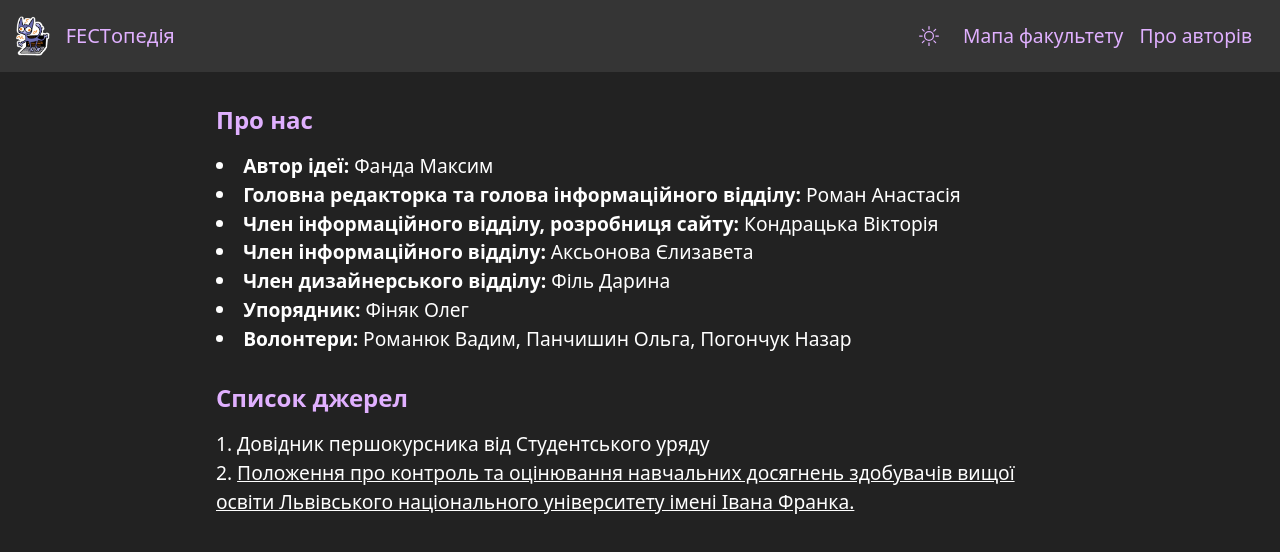
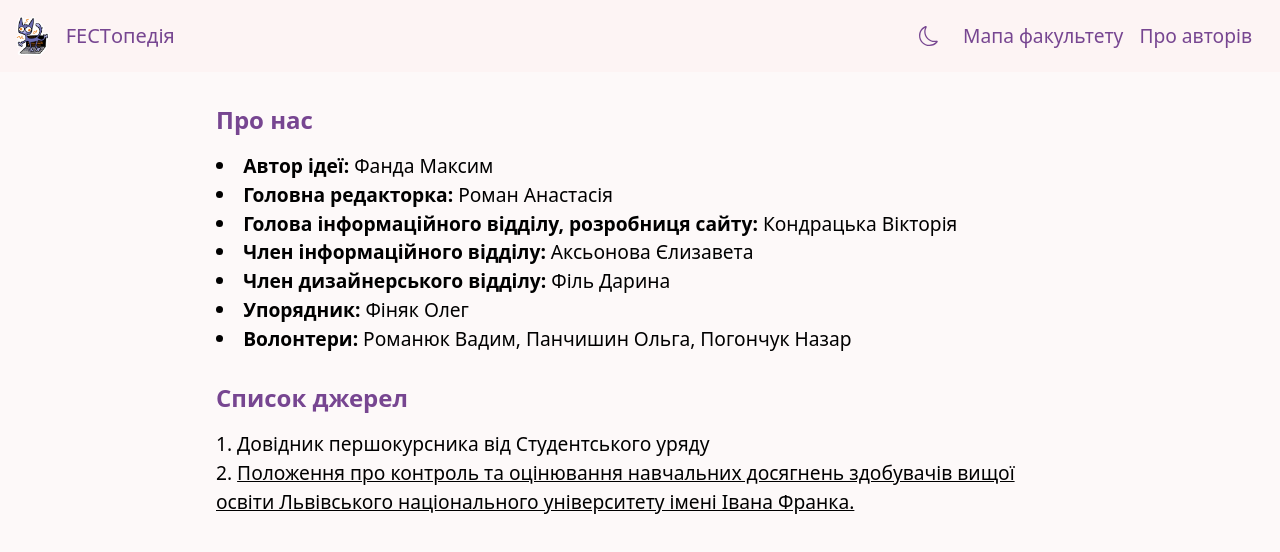
Before and after one commit to gearbeagel/FECTopedia, a React (Vite) app: page /about in a window 1280 px wide. Shown: the top 552 px of the page. Built offline with nearby package versions, Linux system fonts and the light colour scheme.

Commit message:
changed the fectopedia contents a bit

```diff
--- a/src/components/About.jsx
+++ b/src/components/About.jsx
@@ -3,8 +3,8 @@ import React from 'react';
 const AboutPage = () => {
   const teamMembers = [
     { role: 'Автор ідеї', name: 'Фанда Максим' },
-    { role: 'Головна редакторка та голова інформаційного відділу', name: 'Роман Анастасія' },
-    { role: 'Член інформаційного відділу, розробниця сайту', name: 'Кондрацька Вікторія' },
+    { role: 'Головна редакторка', name: 'Роман Анастасія' },
+    { role: 'Голова інформаційного відділу, розробниця сайту', name: 'Кондрацька Вікторія' },
     { role: 'Член інформаційного відділу', name: 'Аксьонова Єлизавета' },
     { role: 'Член дизайнерського відділу', name: 'Філь Дарина' },
     { role: 'Упорядник', name: 'Фіняк Олег' },
--- a/src/components/ThemeChanger.jsx
+++ b/src/components/ThemeChanger.jsx
@@ -1,5 +1,5 @@
 import React, { useContext } from 'react';
-import { Moon, Sun } from 'react-bootstrap-icons'; // Icons for theme switch
+import { Moon, Sun } from 'react-bootstrap-icons';
 import { ThemeContext } from '../context/ThemeContext';
 
 const ThemeChanger = () => {
@@ -9,8 +9,9 @@ const ThemeChanger = () => {
     <button
       onClick={toggleTheme}
       className="p-2 rounded-full text-blue-500 transition duration-300"
+      aria-label="Toggle Theme"
     >
-      {theme === 'dark' ? <Sun size={20} /> : <Moon size={20} />} {/* Toggle icons based on theme */}
+      {theme === 'dark' ? <Sun size={20} /> : <Moon size={20} />}
     </button>
   );
 };
--- a/src/context/ThemeContext.jsx
+++ b/src/context/ThemeContext.jsx
@@ -3,7 +3,7 @@ import React, { createContext, useState, useEffect } from 'react';
 export const ThemeContext = createContext();
 
 const ThemeProvider = ({ children }) => {
-    const savedTheme = localStorage.getItem('theme') || 'dark';
+    const savedTheme = localStorage.getItem('theme') || 'light';
     const [theme, setTheme] = useState(savedTheme);
 
     const toggleTheme = () => {
```
Also changed, not shown: src/data.json.
